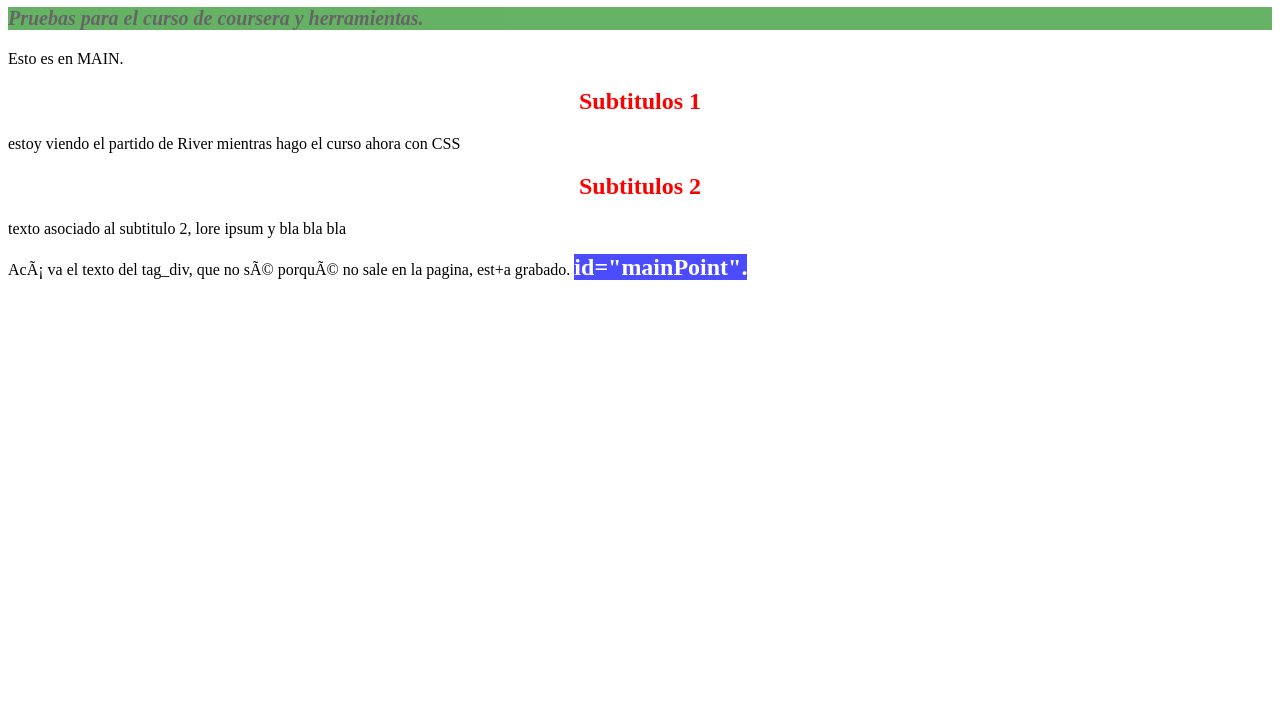
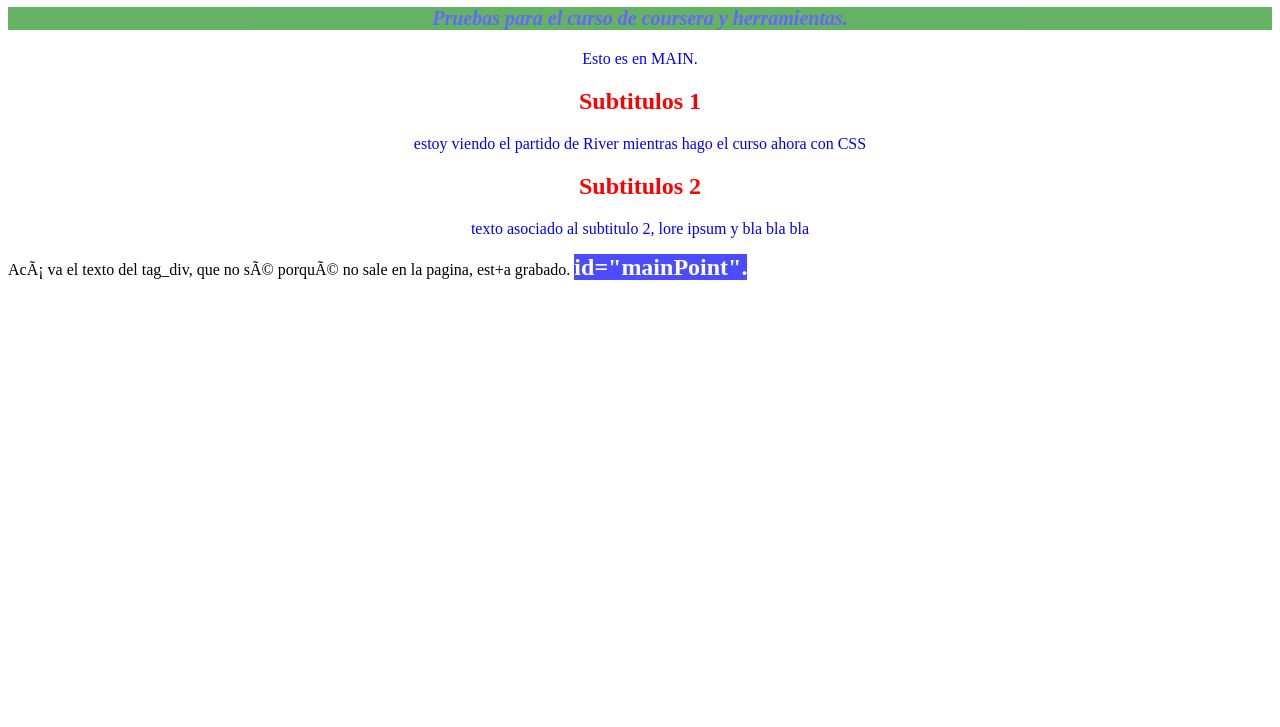
Before and after one commit to Maxhaberman/maxhaberman.github.io, a plain HTML site: page index.html in a window 1280 px wide. Shown: the part 73-800 px from the top of the page. Drawn offline with Linux system fonts and the light colour scheme.

Commit message:
Update index.html

```diff
--- a/index.html
+++ b/index.html
@@ -27,8 +27,9 @@
         opacity: .7;
 
     }
-    xxx {
-
+    p, h1 {
+        color: blue;
+        text-align: center;
     }
 
 </style>
```
